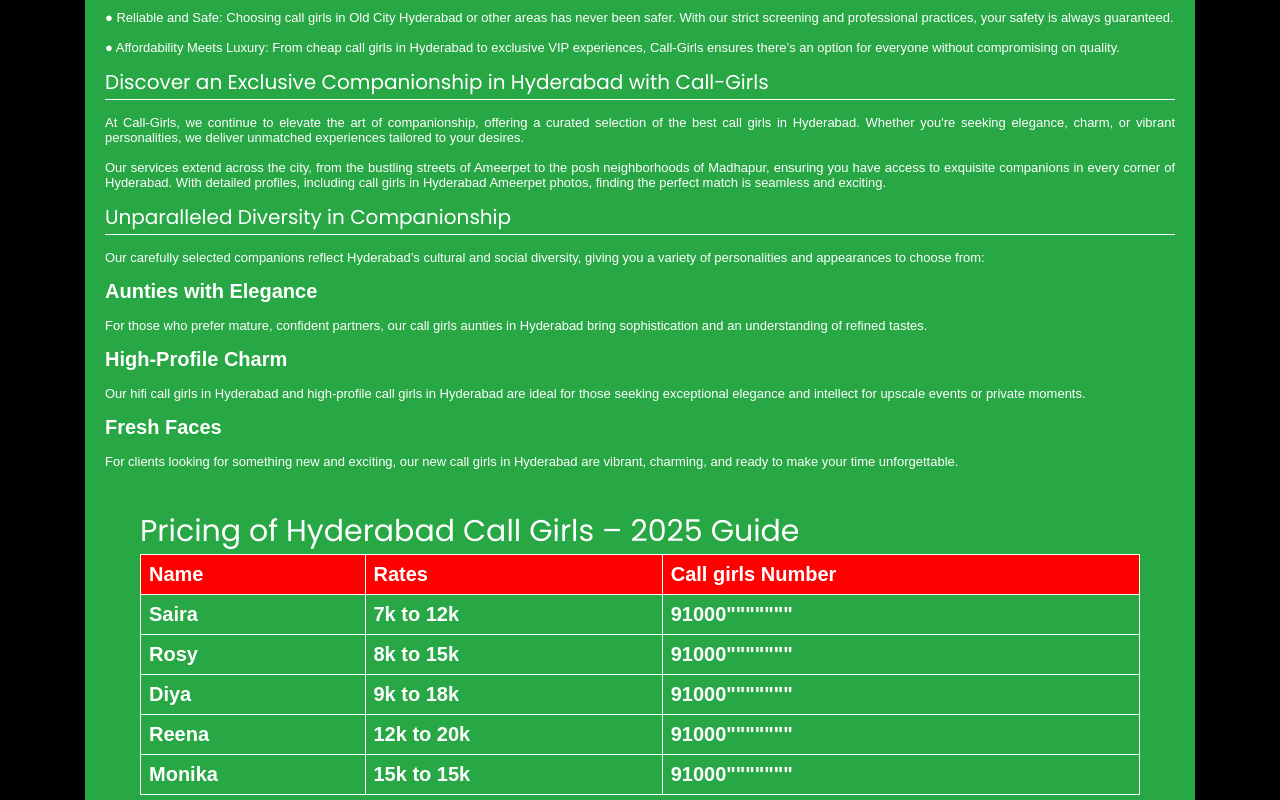
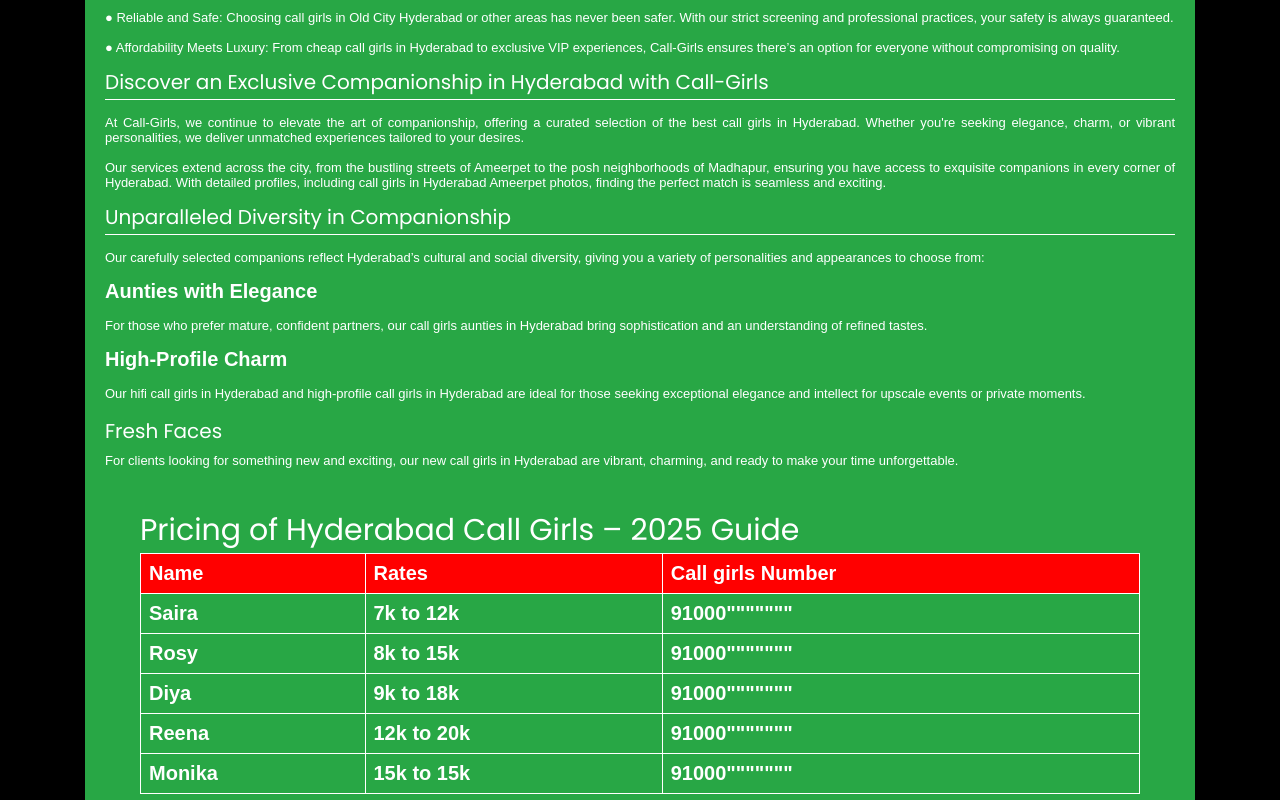
Before and after one commit to sjon01/hyderabad.call-girls, a plain HTML site: page index.html in a window 1280 px wide. Shown: the part 11200-12000 px from the top of the page. Drawn offline with Linux system fonts and the light colour scheme.

Commit message:
Update index.html

```diff
--- a/index.html
+++ b/index.html
@@ -1850,7 +1850,7 @@
 <p style="text-align:justify;"><strong>High-Profile Charm</strong></p>
 <p style="text-align:justify;">Our hifi call girls in Hyderabad and high-profile call girls in Hyderabad are ideal for those seeking exceptional elegance and intellect for upscale events or private moments.</p>
 
-<p style="text-align:justify;"><strong>Fresh Faces</strong></p>
+<h4>Fresh Faces</h4>
 <p style="text-align:justify;">For clients looking for something new and exciting, our new call girls in Hyderabad are vibrant, charming, and ready to make your time unforgettable.</p>
                     </div>
                     <div class="container">
```
